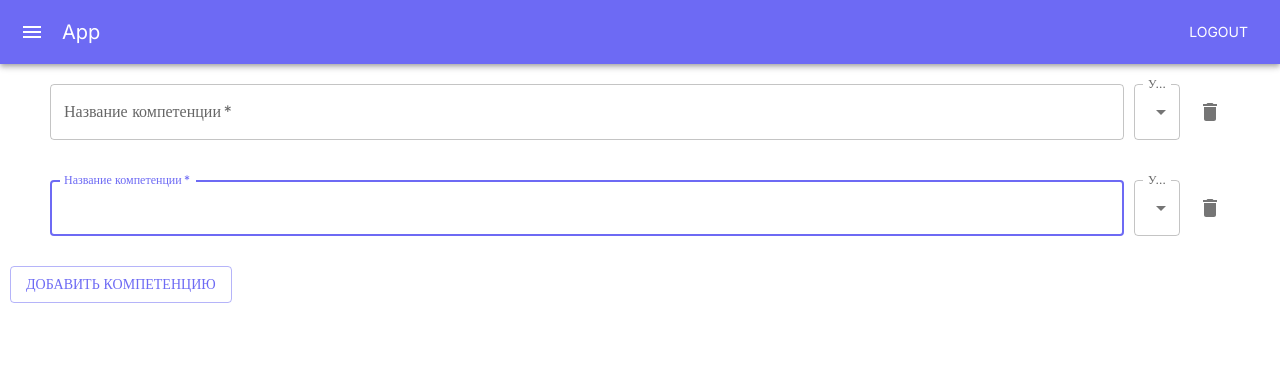
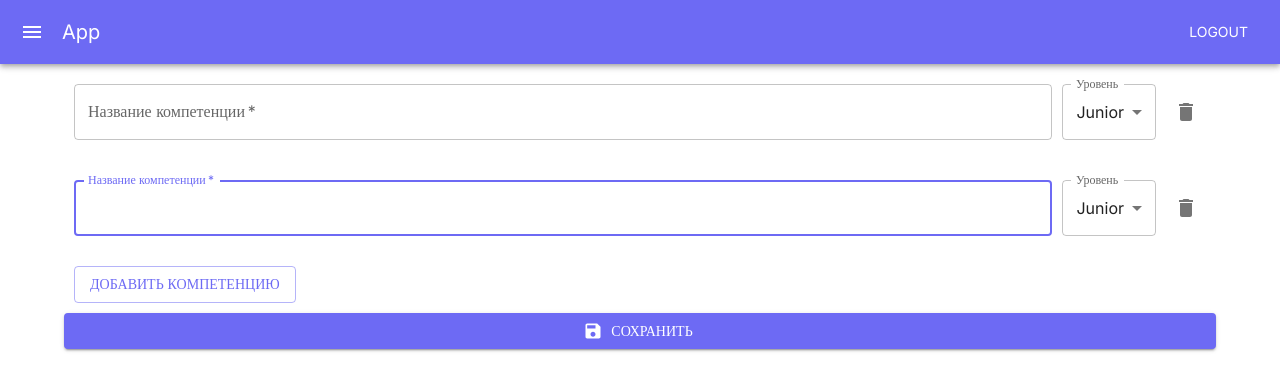
Before and after one commit to NorthShine/client, a React (Create React App) app: page /#/token/1 in a window 1280 px wide. Shown: the top 390 px of the page. Built offline with nearby package versions, Linux system fonts and the light colour scheme; the HTML template or start-up script is replaced by a standard one; a web font is replaced by a local one.

Commit message:
Updated SkillToken page

```diff
--- a/src/components/SkillToken/SkillToken.js
+++ b/src/components/SkillToken/SkillToken.js
@@ -3,16 +3,41 @@ import { useEffect } from 'react';
 import { useDispatch, useSelector } from 'react-redux';
 import { useParams } from 'react-router-dom';
 import { setSkillToken } from '../../store/reducers/skillToken/skillTokenReducer';
+import { updateUserSkillToken } from '../../store/reducers/user/userSlice';
+import { Container, Button } from '@mui/material';
+import { Save } from '@mui/icons-material';
 
 export const SkillToken = () => {
   const { tokenId } = useParams();
   const dispatch = useDispatch();
   const user = useSelector(state => state.user.user);
+  const skillToken = useSelector(state => state.skillToken.token);
+
+  const handleSave = () => {
+    dispatch(
+      updateUserSkillToken({
+        id: tokenId,
+        token: skillToken
+      })
+    );
+  };
 
   useEffect(() => {
-    const skillToken = user.skillTokens.find(token => token.id === tokenId);
-    dispatch(setSkillToken(skillToken));
+    const userSkillToken = user.skillTokens.find(token => token.id === tokenId);
+    dispatch(setSkillToken(userSkillToken));
   }, []);
 
-  return <SkillTokenEditor />;
+  return (
+    <Container>
+      <SkillTokenEditor />
+      <Button
+        color="primary"
+        variant="contained"
+        startIcon={<Save />}
+        fullWidth
+        onClick={handleSave}>
+        Сохранить
+      </Button>
+    </Container>
+  );
 };
--- a/src/components/SkillTokenEditor/SkillTokenEditor.js
+++ b/src/components/SkillTokenEditor/SkillTokenEditor.js
@@ -68,7 +68,7 @@ export const SkillTokenEditor = () => {
                   labelId="level"
                   id={item.id}
                   name={item.id}
-                  value={item.level}
+                  value={item.level.name}
                   label="Уровень"
                   spacing={2}
                   onChange={handleLevelSelect}>
--- a/src/store/reducers/user/userSlice.js
+++ b/src/store/reducers/user/userSlice.js
@@ -1,6 +1,7 @@
-import { createSlice } from '@reduxjs/toolkit';
+import { createSlice, createAction } from '@reduxjs/toolkit';
 import { getUserAction } from './actionCreators';
 import DefaultAvatar from '../../../assets/images/avatar.png';
+import { createCompetence } from '../../../utils';
 
 const initialState = {
   user: {
@@ -11,65 +12,28 @@ const initialState = {
         name: 'Designer',
         id: '0',
         tags: ['HTML', 'CSS', 'Python'],
-        competences: [
-          {
-            name: 'HTML',
-            level: {
-              name: 'Junior'
-            }
-          },
-          {
-            name: 'CSS',
-            level: {
-              name: 'Senior'
-            }
-          }
-        ]
+        competences: [createCompetence(), createCompetence()]
       },
       {
         name: 'Writer',
         id: '1',
         tags: ['HTML', 'CSS', 'Python'],
-        competences: [
-          {
-            name: 'HTML',
-            level: {
-              name: 'Junior'
-            }
-          },
-          {
-            name: 'CSS',
-            level: {
-              name: 'Senior'
-            }
-          }
-        ]
+        competences: [createCompetence(), createCompetence()]
       },
       ,
       {
         name: 'Developer',
         id: '2',
         tags: ['HTML', 'CSS', 'Python'],
-        competences: [
-          {
-            name: 'HTML',
-            level: {
-              name: 'Junior'
-            }
-          },
-          {
-            name: 'CSS',
-            level: {
-              name: 'Senior'
-            }
-          }
-        ]
+        competences: [createCompetence(), createCompetence()]
       }
     ]
   },
   isLoading: false,
   error: null
 };
+
+export const updateUserSkillToken = createAction('user/updateUserSkillToken');
 
 export const userSlice = createSlice({
   name: 'user',
@@ -80,6 +44,12 @@ export const userSlice = createSlice({
     }
   },
   extraReducers: builder => {
+    builder.addCase(updateUserSkillToken, (state, action) => {
+      const { id, token } = action.payload;
+      state.user.skillTokens = state.user.skillTokens.map(item => {
+        return item.id === id ? token : item;
+      });
+    });
     builder.addCase(getUserAction.fulfilled, (state, action) => {
       state.isLoading = false;
       state.error = null;
```
